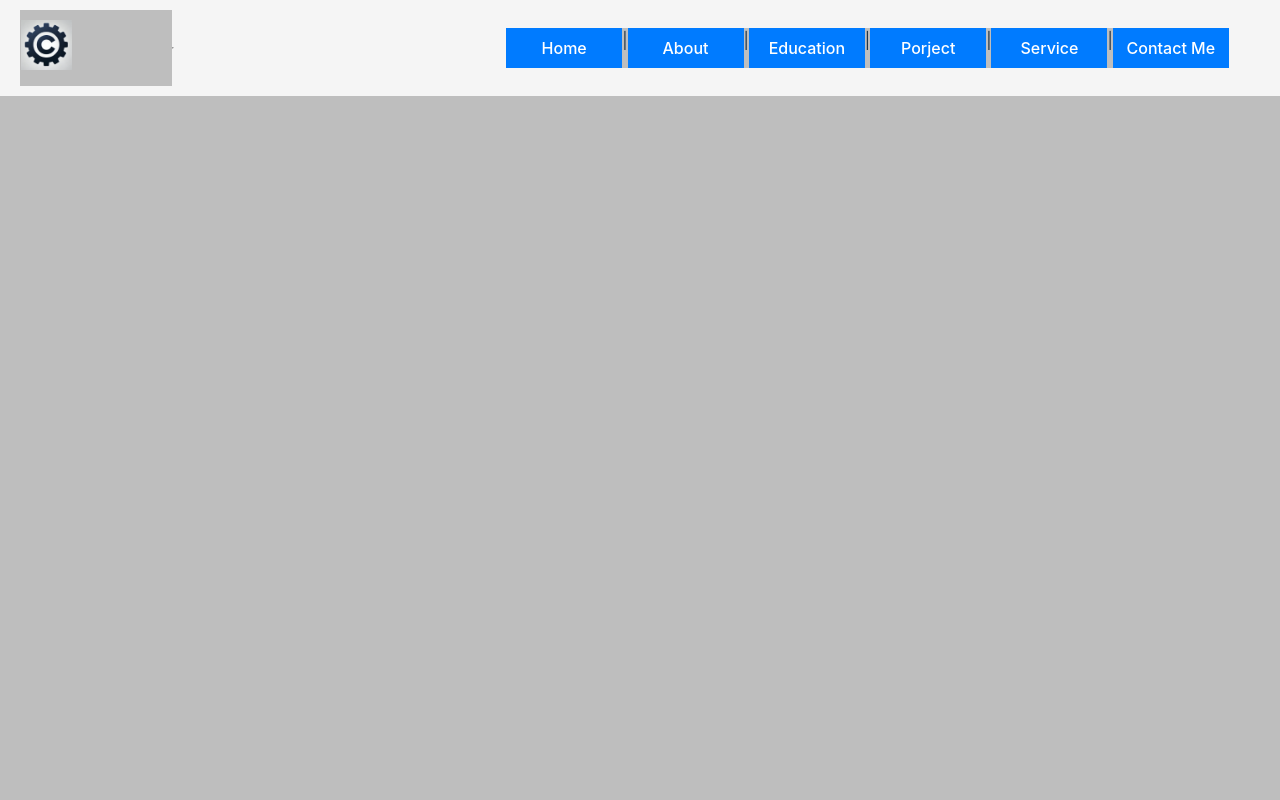
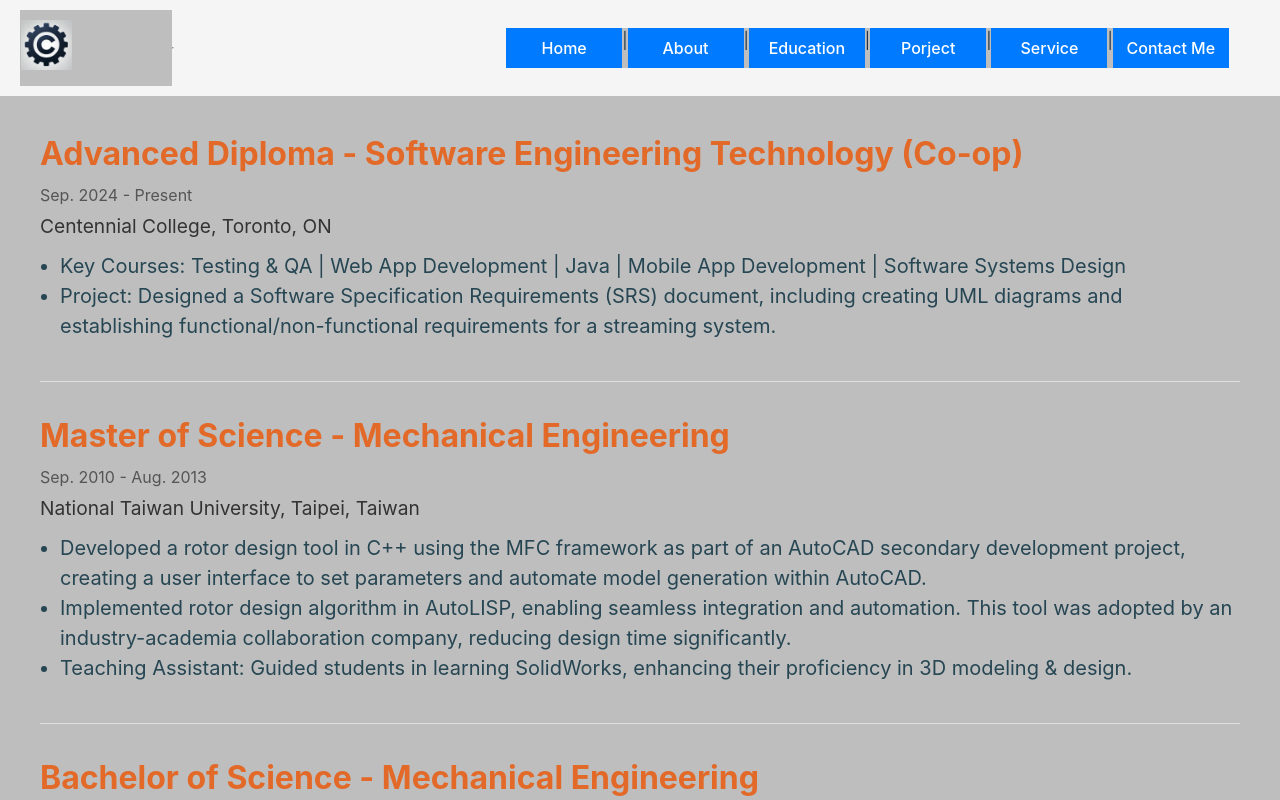
Before and after one commit to mechbrian/mern-portfolio2, a React (Vite) app: page /education in a window 1280 px wide. Shown: the top 800 px of the page. Built offline with nearby package versions, Linux system fonts and the light colour scheme.

Commit message:
complete education

```diff
--- a/MainRouter.jsx
+++ b/MainRouter.jsx
@@ -10,6 +10,7 @@ import {Route, Routes} from 'react-router-dom';
 import Home from './components/Home';
 import Layout from './components/Layout';
 import About from './src/about';
+import Education from './src/education';
 
 // Routes is used as a container for defining multiple Route components
 // The Route component is used to define a route and its corresponding component
@@ -19,6 +20,7 @@ const MainRouter = () => {
         <Routes>
             <Route exact path="/" element={<Home />} />
             <Route path="/about" element={<About />} />
+            <Route path="/education" element={<Education />} />
         </Routes>
     </div>)
 }
--- /dev/null
+++ b/src/education.css
@@ -0,0 +1,50 @@
+/*
+  File Name: education.css
+  Student Name: Po-Kai Chao
+  Student ID: 301426941
+  Date: January 26, 2025
+*/
+
+/* main body */
+.education-container {
+    margin-top: 90px;
+    padding: 40px;
+    color: #333;
+}
+
+/* title of the education item */
+.education-item {
+  margin-bottom: 30px;
+  border-bottom: 1px solid #e0e0e0;
+}
+
+/* degree of the education item */
+.education-degree {
+    font-size: 2rem;
+    color: #e26928;
+    text-align: left;
+    margin-bottom: 5px;
+}
+
+/* timeline of the education item */
+.education-timeline {
+  font-size: 1rem;
+  color: #555;
+  margin: 5px 0;
+}
+
+/* school of the education item */
+.education-school {
+  font-size: 1.2rem;
+  color: #333;
+  margin: 5px 0px 10px;
+}
+
+/* highlights of the education item */
+.education-highlights {
+    font-size: 1.25rem;
+    color: #264653;
+    text-align: left;
+    margin-bottom: 40px;
+    margin-left: 20px;
+}
--- /dev/null
+++ b/src/education.jsx
@@ -0,0 +1,73 @@
+/*
+  File Name: education.jsx
+  Student Name: Po-Kai Chao
+  Student ID: 301426941
+  Date: January 26, 2025
+*/
+
+// import React from "react";
+import "./education.css";
+
+export default function Education() {
+
+  // my education information object
+  const educations = [
+    {
+      school: "Centennial College",
+      degree: "Advanced Diploma - Software Engineering Technology (Co-op)",
+      timeline: "Sep. 2024 - Present",
+      location: "Toronto, ON",
+      highlights: [
+        "Key Courses: Testing & QA | Web App Development | Java | Mobile App Development | Software Systems Design",
+        "Project: Designed a Software Specification Requirements (SRS) document, including creating UML diagrams and establishing functional/non-functional requirements for a streaming system.",
+      ],
+    },
+    {
+      school: "National Taiwan University",
+      degree: "Master of Science - Mechanical Engineering",
+      timeline: "Sep. 2010 - Aug. 2013",
+      location: "Taipei, Taiwan",
+      highlights: [
+        "Developed a rotor design tool in C++ using the MFC framework as part of an AutoCAD secondary development project, creating a user interface to set parameters and automate model generation within AutoCAD.",
+        "Implemented rotor design algorithm in AutoLISP, enabling seamless integration and automation. This tool was adopted by an industry-academia collaboration company, reducing design time significantly.",
+        "Teaching Assistant: Guided students in learning SolidWorks, enhancing their proficiency in 3D modeling & design.",
+      ],
+    },
+    {
+      school: "National Central University",
+      degree: "Bachelor of Science - Mechanical Engineering",
+      timeline: "Sep. 2006 - Jun. 2010",
+      location: "Taoyuan, Taiwan",
+      highlights: [
+        "Designed 3D chassis using SolidWorks and performed stress analysis with Cosmos simulation, ensuring structural integrity and achieving weight optimization for improved functionality.",
+      ],
+    },
+  ];
+
+  return (
+
+    // main education body
+    <div className="education-container">
+
+      {/* education group section */}
+      {educations.map((edu, i) => (
+
+        // education item section
+        <div className="education-item" key={i}>
+          <h2 className="education-degree">{edu.degree}</h2>
+          <p className="education-timeline">{edu.timeline}</p>
+          <p className="education-school">
+            {edu.school}, {edu.location}
+          </p>
+          <ul className="education-highlights">
+            {edu.highlights.map((highlight, j) => (
+              <li key={j}>{highlight}</li>
+            ))}
+          </ul>
+        </div>
+
+      ))}
+
+    </div>
+  );
+}
```
